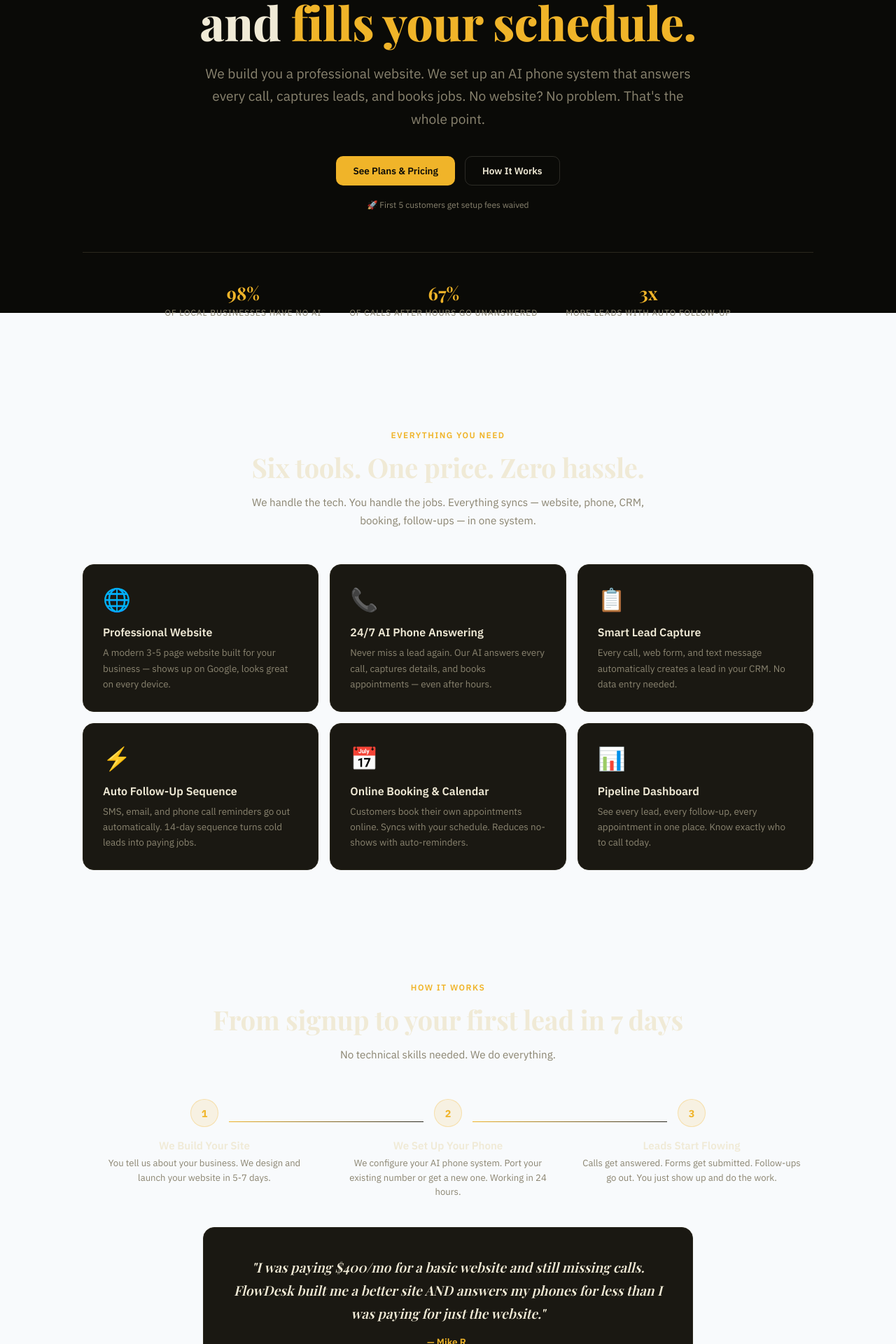
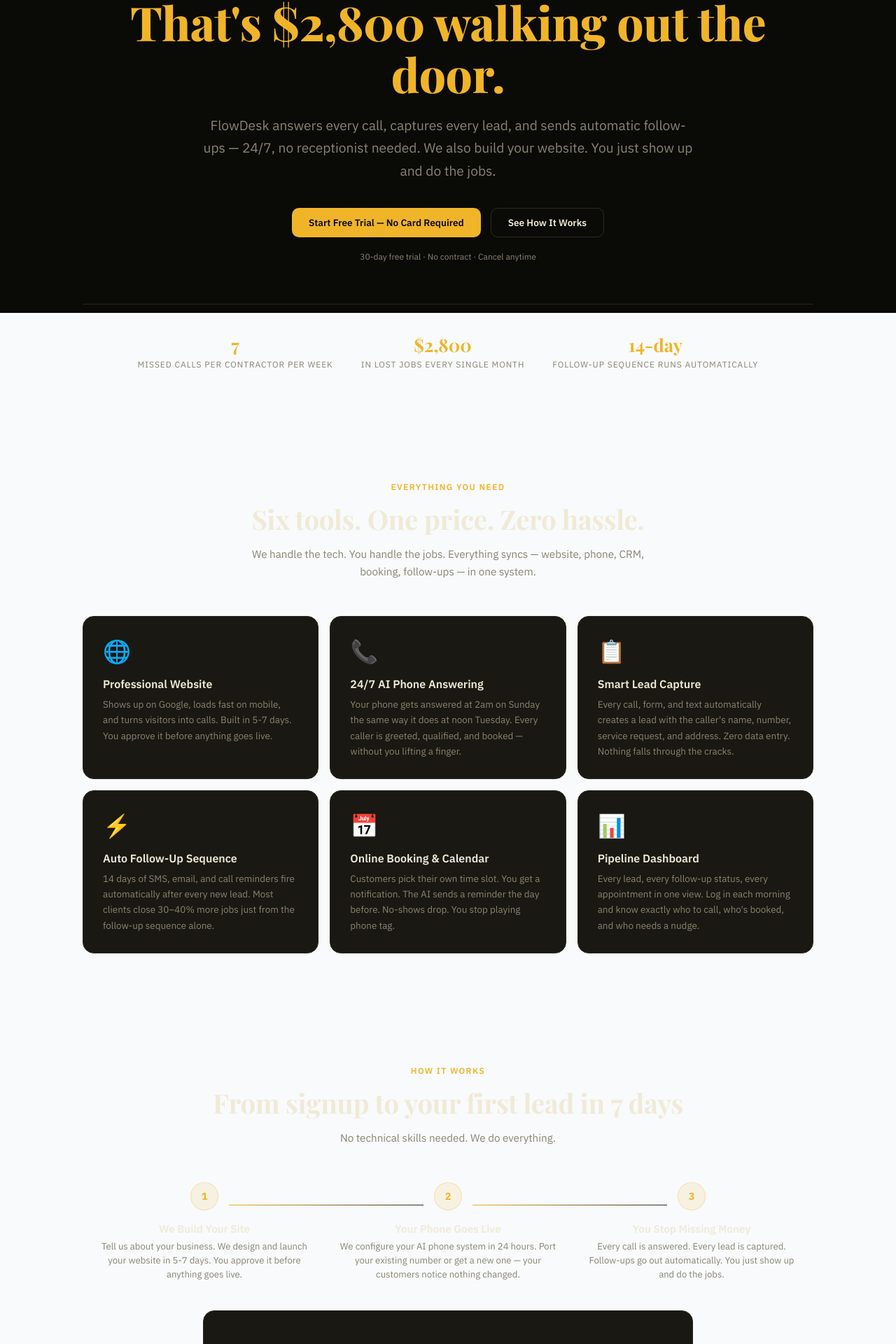
Before and after one commit to ohrosco/flowdesk, a Next.js app: page / in a window 1280 px wide. Shown: the part 353-2273 px from the top of the page at 70% size. Built offline with nearby package versions, Linux system fonts and the light colour scheme.

Commit message:
copy: Hormozi-style landing page — pain-first hero, ,800 hook, price anchoring, stronger CTA

```diff
--- a/app/page.jsx
+++ b/app/page.jsx
@@ -8,31 +8,31 @@
 };
 
 const FEATURES = [
-  { icon:"🌐", title:"Professional Website", desc:"A modern 3-5 page website built for your business — shows up on Google, looks great on every device." },
-  { icon:"📞", title:"24/7 AI Phone Answering", desc:"Never miss a lead again. Our AI answers every call, captures details, and books appointments — even after hours." },
-  { icon:"📋", title:"Smart Lead Capture", desc:"Every call, web form, and text message automatically creates a lead in your CRM. No data entry needed." },
-  { icon:"⚡", title:"Auto Follow-Up Sequence", desc:"SMS, email, and phone call reminders go out automatically. 14-day sequence turns cold leads into paying jobs." },
-  { icon:"📅", title:"Online Booking & Calendar", desc:"Customers book their own appointments online. Syncs with your schedule. Reduces no-shows with auto-reminders." },
-  { icon:"📊", title:"Pipeline Dashboard", desc:"See every lead, every follow-up, every appointment in one place. Know exactly who to call today." },
+  { icon:"🌐", title:"Professional Website", desc:"Shows up on Google, loads fast on mobile, and turns visitors into calls. Built in 5-7 days. You approve it before anything goes live." },
+  { icon:"📞", title:"24/7 AI Phone Answering", desc:"Your phone gets answered at 2am on Sunday the same way it does at noon Tuesday. Every caller is greeted, qualified, and booked — without you lifting a finger." },
+  { icon:"📋", title:"Smart Lead Capture", desc:"Every call, form, and text automatically creates a lead with the caller's name, number, service request, and address. Zero data entry. Nothing falls through the cracks." },
+  { icon:"⚡", title:"Auto Follow-Up Sequence", desc:"14 days of SMS, email, and call reminders fire automatically after every new lead. Most clients close 30–40% more jobs just from the follow-up sequence alone." },
+  { icon:"📅", title:"Online Booking & Calendar", desc:"Customers pick their own time slot. You get a notification. The AI sends a reminder the day before. No-shows drop. You stop playing phone tag." },
+  { icon:"📊", title:"Pipeline Dashboard", desc:"Every lead, every follow-up status, every appointment in one view. Log in each morning and know exactly who to call, who's booked, and who needs a nudge." },
 ];
 
 const PRICING = [
   {
-    name:"Starter", price:"$197", desc:"For solo operators testing the waters",
+    name:"Starter", price:"$197", desc:"For the solo operator who needs to stop missing calls today.",
     features:["1-page website", "AI phone answering (100 min/mo)", "Lead capture CRM", "SMS follow-up sequence", "Online booking widget"],
     cta:"Start Free Trial",
     tier:"starter",
     popular:false,
   },
   {
-    name:"Professional", price:"$297", desc:"For growing teams that want it all",
+    name:"Professional", price:"$297", desc:"A receptionist costs $3,200/mo. A web agency charges $2,000 upfront. We do more than both — for $297/mo.",
     features:["5-page custom website", "AI phone answering (300 min/mo)", "Full lead CRM + pipeline", "SMS + Email + Call follow-ups", "Online booking + auto-reminders", "AI draft follow-ups", "Priority support"],
     cta:"Start Free Trial",
     tier:"professional",
     popular:true,
   },
   {
-    name:"Agency", price:"$497", desc:"For multi-location businesses",
+    name:"Agency", price:"$497", desc:"Running 2+ locations, or want a white-labeled system for your own clients? This is your tier.",
     features:["10-page website + sub-pages", "AI phone answering (unlimited)", "Multi-location CRM", "White-label dashboard", "Custom integrations", "Dedicated account manager"],
     cta:"Contact Us",
     tier:"agency",
@@ -41,12 +41,13 @@
 ];
 
 const FAQ = [
-  { q:"Do I need a website already?", a:"Nope! We build it for you. Most of our customers don't have one — that's the whole point. We design, build, and launch your site in about a week." },
-  { q:"What if I already have a website?", a:"We can work with what you have, or rebuild it. The FlowDesk system integrates with your existing site or replaces it entirely." },
-  { q:"How does the AI phone system work?", a:"When a customer calls your FlowDesk number, our AI greets them, asks what they need, captures their info, and books them — just like a human receptionist. You get a notification instantly." },
-  { q:"Can I keep my current phone number?", a:"Yes. We can port your existing number to FlowDesk, or you keep it and add a FlowDesk number alongside it. Both forward to the same system." },
-  { q:"How long to get set up?", a:"Website: 5-7 days. AI phone system: 24 hours. Full setup including porting your number: about a week." },
-  { q:"Is there a contract?", a:"Month-to-month. No long-term contracts. You can cancel anytime — we'll help you export everything." },
+  { q:"What's the typical ROI?", a:"The average contractor misses 7 calls per week. At a $400 average job, that's roughly $2,800/mo walking out the door. Our Professional plan pays for itself if we help you book one extra job a month — most clients see that in the first week." },
+  { q:"Do I need a website already?", a:"Nope. We build it for you. Most of our customers don't have one — that's the whole point. We design, build, and launch your site in about a week. You approve it before it goes live." },
+  { q:"What if I already have a website?", a:"We can work with what you have, or rebuild it. The FlowDesk system integrates with your existing site or replaces it entirely. Either way, the AI phone system and CRM work the same." },
+  { q:"How does the AI phone system work?", a:"When a customer calls your FlowDesk number, our AI answers, asks what they need, captures their info, and books them — just like a human receptionist. You get a text notification instantly. It works at 2am the same as it does at noon." },
+  { q:"Can I keep my current phone number?", a:"Yes. We can port your existing number to FlowDesk, or you keep it and add a FlowDesk number alongside it. Your customers call the same number they always have." },
+  { q:"How long to get set up?", a:"AI phone system: 24 hours. Website: 5-7 days. Full setup including number porting: about a week. You'll be capturing leads before your site is even live." },
+  { q:"Is there a contract?", a:"Month-to-month. No long-term contracts. Cancel anytime — we'll help you export everything. We'd rather earn your business every month than lock you in." },
 ];
 
 const CSS = `
@@ -200,18 +201,18 @@
 
       {/* HERO */}
       <section className="hero">
-        <div className="hero-badge"><span>NEW</span> Your website + AI phone system — one flat price</div>
-        <h1>A website + AI that<br/>answers your calls<br/>and <span>fills your schedule.</span></h1>
-        <p>We build you a professional website. We set up an AI phone system that answers every call, captures leads, and books jobs. No website? No problem. That&apos;s the whole point.</p>
+        <div className="hero-badge"><span>LIMITED</span> Setup fees waived for the first 5 clients — 2 spots left</div>
+        <h1>The average contractor<br/>misses 7 calls a week.<br/><span>That&apos;s $2,800 walking out the door.</span></h1>
+        <p>FlowDesk answers every call, captures every lead, and sends automatic follow-ups — 24/7, no receptionist needed. We also build your website. You just show up and do the jobs.</p>
         <div className="hero-actions">
-          <a className="btn btn-g" href="#pricing">See Plans & Pricing</a>
-          <a className="btn btn-w" href="#how">How It Works</a>
+          <a className="btn btn-g" href="#pricing">Start Free Trial — No Card Required</a>
+          <a className="btn btn-w" href="#how">See How It Works</a>
         </div>
-        <div className="hero-note">🚀 First 5 customers get setup fees waived</div>
+        <div className="hero-note">30-day free trial · No contract · Cancel anytime</div>
         <div className="stats-row">
-          <div className="stat-item"><div className="stat-num">98%</div><div className="stat-lbl">of local businesses have no AI</div></div>
-          <div className="stat-item"><div className="stat-num">67%</div><div className="stat-lbl">of calls after hours go unanswered</div></div>
-          <div className="stat-item"><div className="stat-num">3x</div><div className="stat-lbl">more leads with auto follow-up</div></div>
+          <div className="stat-item"><div className="stat-num">7</div><div className="stat-lbl">missed calls per contractor per week</div></div>
+          <div className="stat-item"><div className="stat-num">$2,800</div><div className="stat-lbl">in lost jobs every single month</div></div>
+          <div className="stat-item"><div className="stat-num">14-day</div><div className="stat-lbl">follow-up sequence runs automatically</div></div>
         </div>
       </section>
 
@@ -237,14 +238,14 @@
         <h2 className="section-hd">From signup to your first lead in 7 days</h2>
         <p className="section-sub">No technical skills needed. We do everything.</p>
         <div className="steps">
-          <div className="step"><div className="step-num">1</div><div className="step-title">We Build Your Site</div><div className="step-desc">You tell us about your business. We design and launch your website in 5-7 days.</div></div>
-          <div className="step"><div className="step-num">2</div><div className="step-title">We Set Up Your Phone</div><div className="step-desc">We configure your AI phone system. Port your existing number or get a new one. Working in 24 hours.</div></div>
-          <div className="step"><div className="step-num">3</div><div className="step-title">Leads Start Flowing</div><div className="step-desc">Calls get answered. Forms get submitted. Follow-ups go out. You just show up and do the work.</div></div>
+          <div className="step"><div className="step-num">1</div><div className="step-title">We Build Your Site</div><div className="step-desc">Tell us about your business. We design and launch your website in 5-7 days. You approve it before anything goes live.</div></div>
+          <div className="step"><div className="step-num">2</div><div className="step-title">Your Phone Goes Live</div><div className="step-desc">We configure your AI phone system in 24 hours. Port your existing number or get a new one — your customers notice nothing changed.</div></div>
+          <div className="step"><div className="step-num">3</div><div className="step-title">You Stop Missing Money</div><div className="step-desc">Every call is answered. Every lead is captured. Follow-ups go out automatically. You just show up and do the jobs.</div></div>
         </div>
         <div className="quote">
-          <div className="quote-text">&quot;I was paying $400/mo for a basic website and still missing calls. FlowDesk built me a better site AND answers my phones for less than I was paying for just the website.&quot;</div>
-          <div className="quote-author">— Mike R.</div>
-          <div className="quote-role">Roofing Contractor, Denham Springs</div>
+          <div className="quote-text">&quot;First week with FlowDesk, the AI caught three after-hours calls I would have missed. Two of them booked estimates. That paid for six months right there.&quot;</div>
+          <div className="quote-author">— Carlos M.</div>
+          <div className="quote-role">HVAC Contractor, Los Angeles</div>
         </div>
       </section>
 
@@ -297,11 +298,11 @@
 
       {/* CTA */}
       <section className="cta-section">
-        <h2>Ready to stop missing leads?</h2>
-        <p>Get your website + AI phone system in one week. First 5 customers get setup fees waived.</p>
+        <h2>You&apos;re losing $2,800/mo in missed calls.<br/>Let&apos;s fix that.</h2>
+        <p>30-day free trial. Setup in one week. No contract — cancel anytime if it doesn&apos;t pay for itself.</p>
         <div style={{display:"flex",gap:14,justifyContent:"center",flexWrap:"wrap"}}>
-          <a className="btn btn-g" href="#pricing">Choose Your Plan →</a>
-          <a className="btn btn-o" href="#faq">Still Have Questions?</a>
+          <a className="btn btn-g" href="#pricing">Start Free Trial →</a>
+          <a className="btn btn-o" href="#faq">Have Questions?</a>
         </div>
       </section>
 
```
